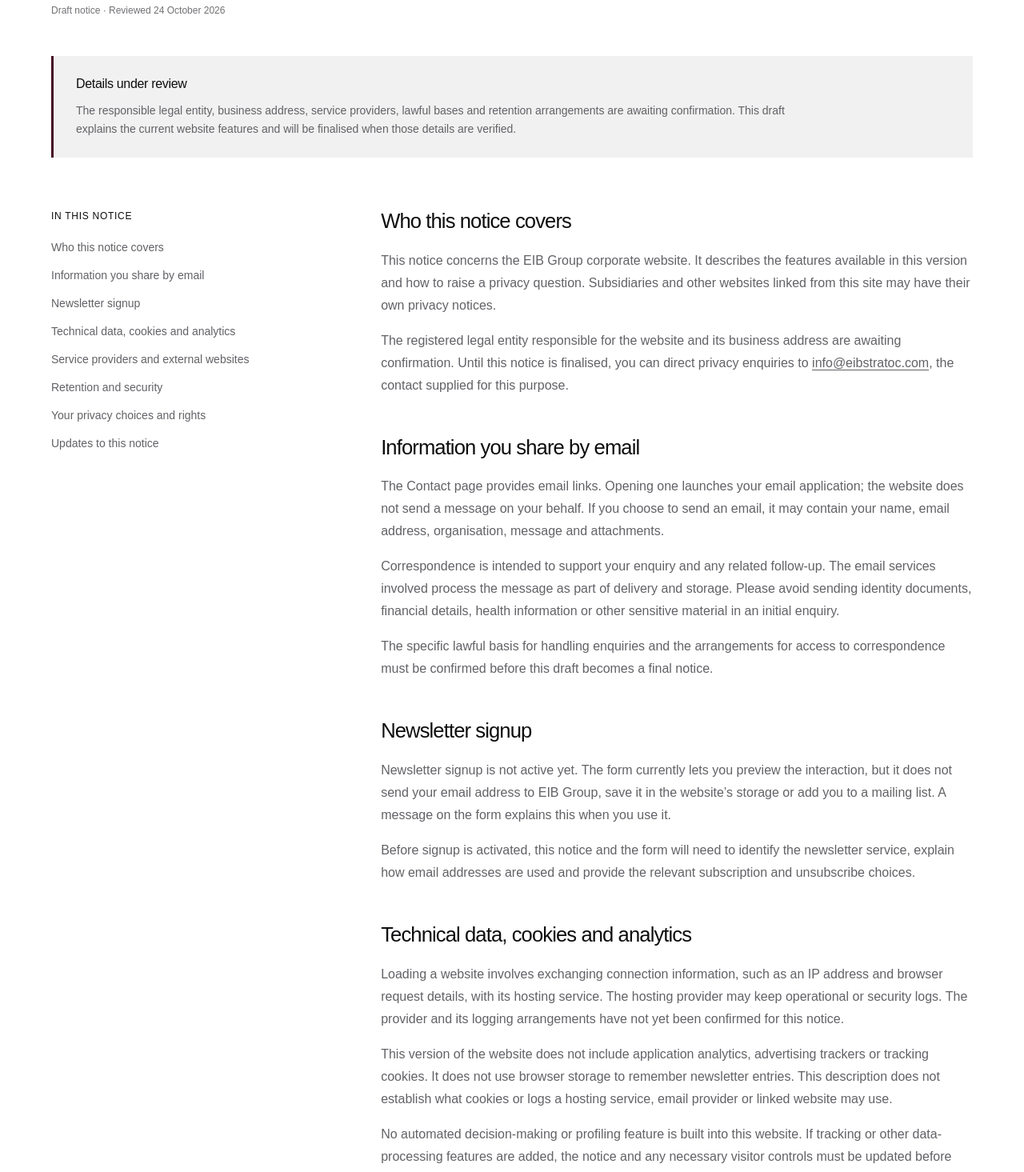
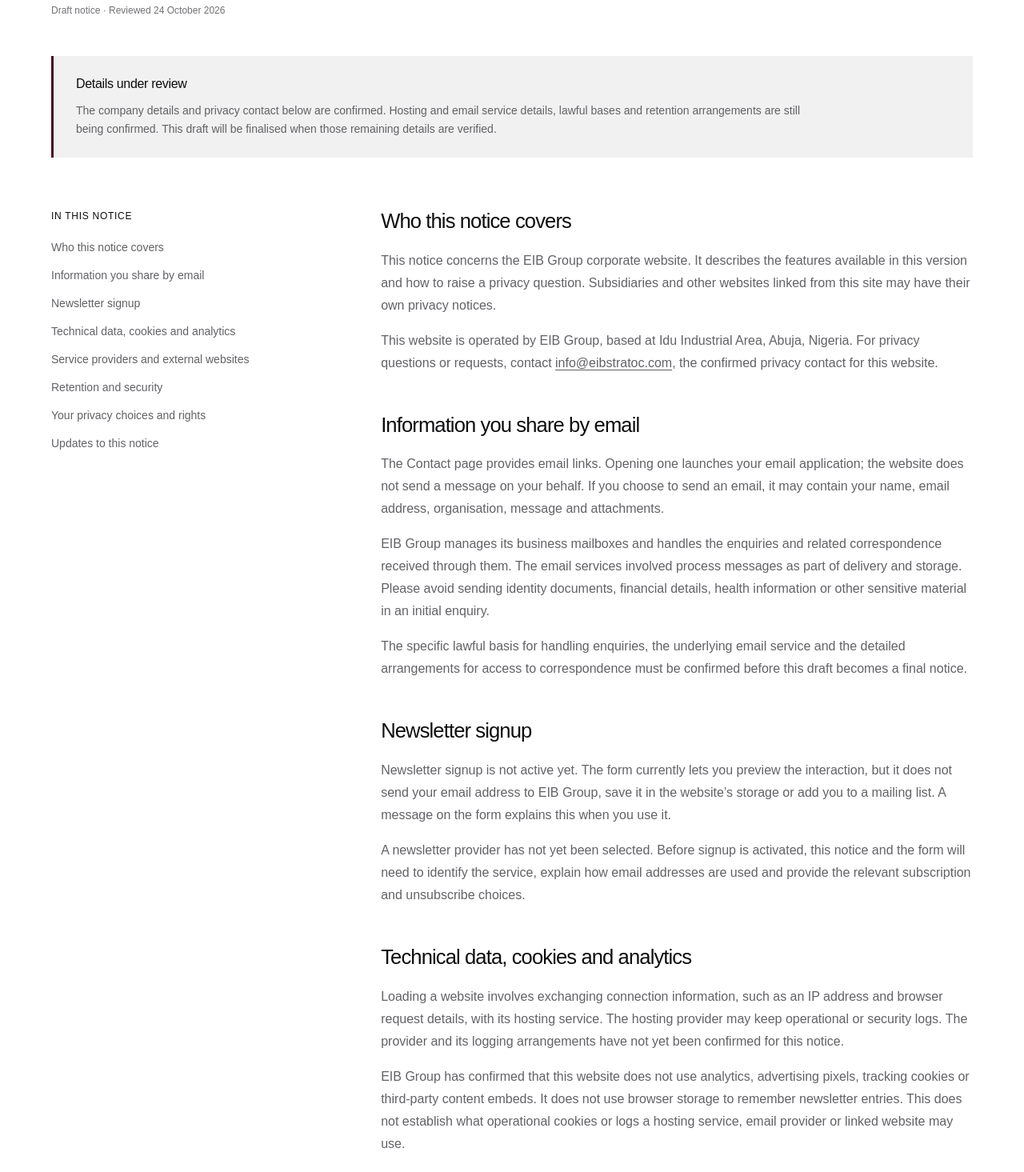
Before and after one commit to Isrealthekid/eibgroup, a Next.js app: page /privacy in a window 1280 px wide. Shown: the part 440-1905 px from the top of the page at 80% size. Built offline with nearby package versions, Linux system fonts and the light colour scheme.

Commit message:
Update privacy notice with confirmed EIB Group details

```diff
--- a/app/privacy/page.jsx
+++ b/app/privacy/page.jsx
@@ -32,7 +32,7 @@
     title: 'Who this notice covers',
     content: <>
       <p>This notice concerns the EIB Group corporate website. It describes the features available in this version and how to raise a privacy question. Subsidiaries and other websites linked from this site may have their own privacy notices.</p>
-      <p>The registered legal entity responsible for the website and its business address are awaiting confirmation. Until this notice is finalised, you can direct privacy enquiries to <a href={privacyContactHref}>{privacyNotice.contactEmail}</a>, the contact supplied for this purpose.</p>
+      <p>This website is operated by {privacyNotice.companyName}, based at {privacyNotice.businessAddress}. For privacy questions or requests, contact <a href={privacyContactHref}>{privacyNotice.contactEmail}</a>, the confirmed privacy contact for this website.</p>
     </>,
   },
   {
@@ -40,8 +40,8 @@
     title: 'Information you share by email',
     content: <>
       <p>The Contact page provides email links. Opening one launches your email application; the website does not send a message on your behalf. If you choose to send an email, it may contain your name, email address, organisation, message and attachments.</p>
-      <p>Correspondence is intended to support your enquiry and any related follow-up. The email services involved process the message as part of delivery and storage. Please avoid sending identity documents, financial details, health information or other sensitive material in an initial enquiry.</p>
-      <p>The specific lawful basis for handling enquiries and the arrangements for access to correspondence must be confirmed before this draft becomes a final notice.</p>
+      <p>EIB Group manages its business mailboxes and handles the enquiries and related correspondence received through them. The email services involved process messages as part of delivery and storage. Please avoid sending identity documents, financial details, health information or other sensitive material in an initial enquiry.</p>
+      <p>The specific lawful basis for handling enquiries, the underlying email service and the detailed arrangements for access to correspondence must be confirmed before this draft becomes a final notice.</p>
     </>,
   },
   {
@@ -49,7 +49,7 @@
     title: 'Newsletter signup',
     content: <>
       <p>Newsletter signup is not active yet. The form currently lets you preview the interaction, but it does not send your email address to EIB Group, save it in the website’s storage or add you to a mailing list. A message on the form explains this when you use it.</p>
-      <p>Before signup is activated, this notice and the form will need to identify the newsletter service, explain how email addresses are used and provide the relevant subscription and unsubscribe choices.</p>
+      <p>A newsletter provider has not yet been selected. Before signup is activated, this notice and the form will need to identify the service, explain how email addresses are used and provide the relevant subscription and unsubscribe choices.</p>
     </>,
   },
   {
@@ -57,7 +57,7 @@
     title: 'Technical data, cookies and analytics',
     content: <>
       <p>Loading a website involves exchanging connection information, such as an IP address and browser request details, with its hosting service. The hosting provider may keep operational or security logs. The provider and its logging arrangements have not yet been confirmed for this notice.</p>
-      <p>This version of the website does not include application analytics, advertising trackers or tracking cookies. It does not use browser storage to remember newsletter entries. This description does not establish what cookies or logs a hosting service, email provider or linked website may use.</p>
+      <p>EIB Group has confirmed that this website does not use analytics, advertising pixels, tracking cookies or third-party content embeds. It does not use browser storage to remember newsletter entries. This does not establish what operational cookies or logs a hosting service, email provider or linked website may use.</p>
       <p>No automated decision-making or profiling feature is built into this website. If tracking or other data-processing features are added, the notice and any necessary visitor controls must be updated before they are enabled.</p>
     </>,
   },
@@ -65,7 +65,7 @@
     id: 'providers',
     title: 'Service providers and external websites',
     content: <>
-      <p>Website hosting and email delivery involve service providers. Their identities, processing locations, access arrangements and any relevant international-transfer safeguards are still being confirmed. This draft does not claim that information is stored only in Nigeria.</p>
+      <p>EIB Group manages its mailboxes, but the website hosting provider and the services supporting email delivery have not yet been specified for this notice. Their processing locations, access arrangements and any relevant international-transfer safeguards are still being confirmed. This draft does not claim that information is stored only in Nigeria.</p>
       <p>Company cards and social links take you to other websites. Those services receive the connection information needed to load their pages and may process information under their own notices. Review those notices before sharing personal information with them.</p>
     </>,
   },
@@ -110,7 +110,7 @@
         </header>
         <aside className="privacy-review-note" aria-labelledby="privacy-review-title">
           <h2 id="privacy-review-title">Details under review</h2>
-          <p>The responsible legal entity, business address, service providers, lawful bases and retention arrangements are awaiting confirmation. This draft explains the current website features and will be finalised when those details are verified.</p>
+          <p>The company details and privacy contact below are confirmed. Hosting and email service details, lawful bases and retention arrangements are still being confirmed. This draft will be finalised when those remaining details are verified.</p>
         </aside>
         <div className="privacy-layout">
           <nav className="privacy-contents" aria-labelledby="privacy-contents-title">
--- a/lib/privacy-notice.js
+++ b/lib/privacy-notice.js
@@ -2,6 +2,8 @@
 export const privacyNotice = {
   isDraft: true,
   lastUpdated: '2026-10-24',
+  companyName: 'EIB Group',
+  businessAddress: 'Idu Industrial Area, Abuja, Nigeria',
   contactEmail: 'info@eibstratoc.com',
 };
 
```
Also changed, not shown: 2 other files (tests, documents, lock files or other folders).
